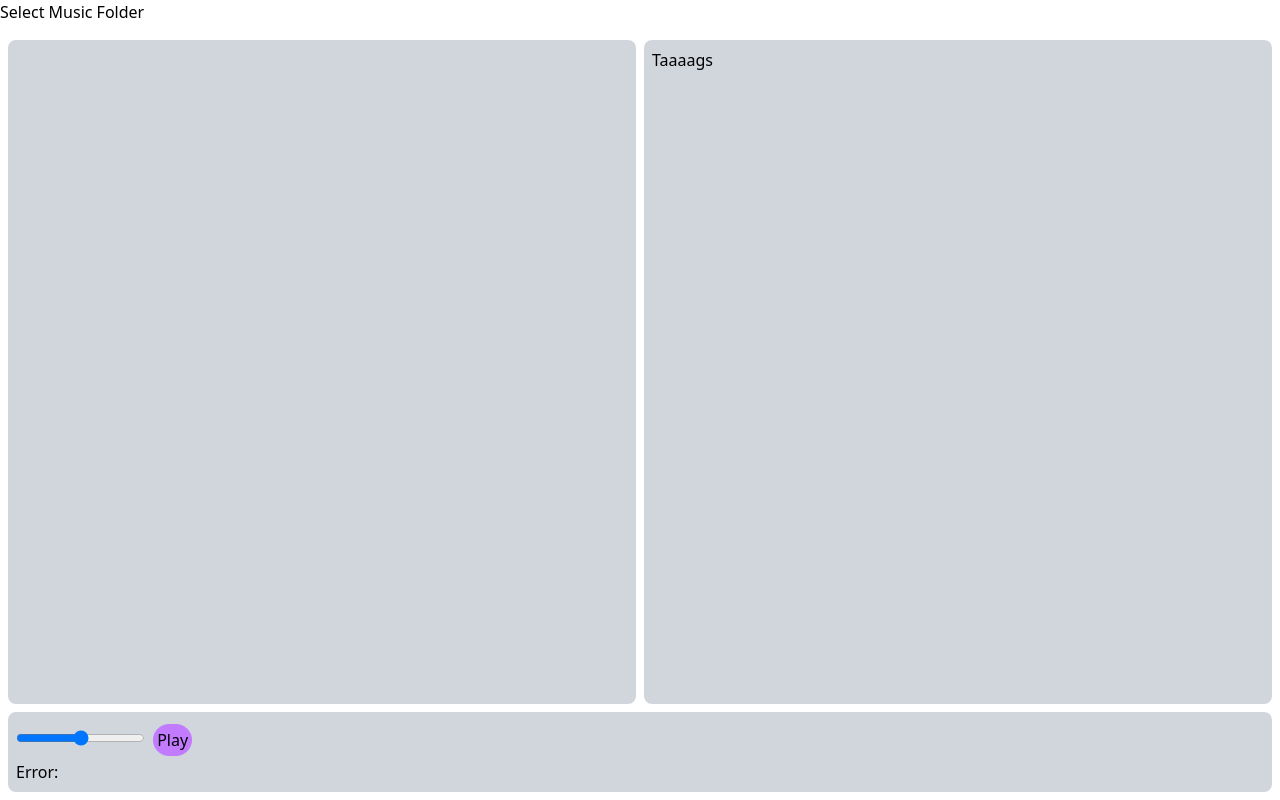
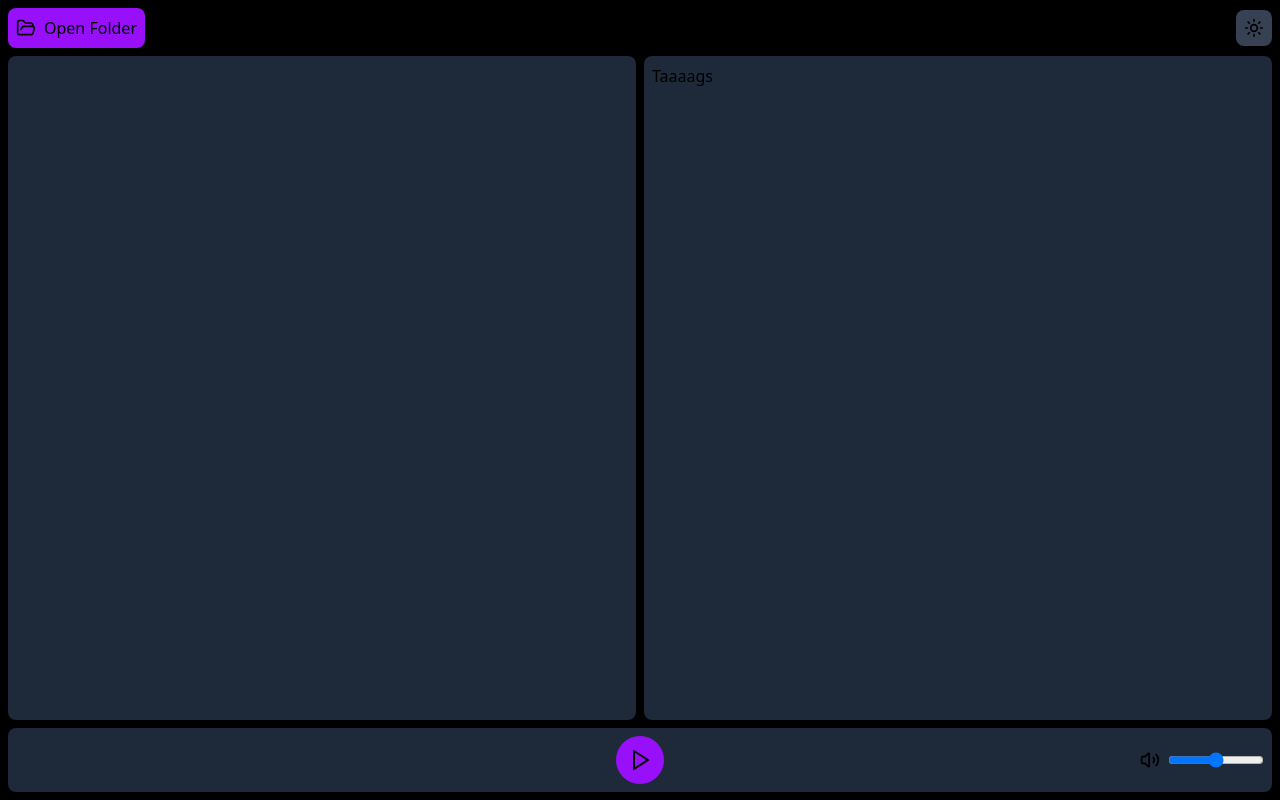
Before and after one commit to ReinhardtJ/tag-player, a SvelteKit app: page / in a window 1280 px wide. Built offline with nearby package versions, Linux system fonts and the light colour scheme.

Commit message:
add darkmode, refactor sub-components & stores

```diff
--- a/package.json
+++ b/package.json
@@ -13,6 +13,7 @@
   },
   "license": "MIT",
   "dependencies": {
+    "@lucide/svelte": "^0.562.0",
     "@tailwindcss/vite": "^4.1.18",
     "@tauri-apps/api": "^2",
     "@tauri-apps/plugin-dialog": "^2.4.2",
--- /dev/null
+++ b/src/lib/components/BottomBar.svelte
@@ -0,0 +1,57 @@
+<script lang="ts">
+  import { invoke } from '@tauri-apps/api/core'
+  import { Play, Pause, Volume2 } from '@lucide/svelte'
+  import { playerState } from '$lib/stores/player.svelte'
+  import { errorState } from '$lib/stores/error.svelte'
+
+  let volume = $state(50)
+
+  async function onVolumeChange() {
+    await invoke('volume_change', { volume: volume / 100 })
+  }
+
+  async function togglePlayback() {
+    const result = await invoke('toggle_playback')
+    if (result !== null) {
+      errorState.setError(String(result))
+      return
+    }
+    playerState.isPlaying = !playerState.isPlaying
+  }
+</script>
+
+<div class="p-2 bg-gray-300 dark:bg-gray-800 rounded-lg flex items-center justify-between">
+  <!-- Left: Error message -->
+  <div class="flex-1">
+    {#if errorState.error}
+      <p class="text-red-600 dark:text-red-400 text-sm">Error: {errorState.error}</p>
+    {/if}
+  </div>
+
+  <!-- Center: Play/Pause button -->
+  <div class="flex-1 flex justify-center">
+    <button
+      onclick={togglePlayback}
+      class="bg-purple-400 dark:bg-purple-600 rounded-full p-3 hover:bg-purple-500"
+    >
+      {#if playerState.isPlaying}
+        <Pause size={24} />
+      {:else}
+        <Play size={24} />
+      {/if}
+    </button>
+  </div>
+
+  <!-- Right: Volume controls -->
+  <div class="flex-1 flex items-center justify-end gap-2">
+    <Volume2 size={20} />
+    <input
+      type="range"
+      min="0"
+      max="100"
+      bind:value={volume}
+      oninput={onVolumeChange}
+      class="w-24"
+    >
+  </div>
+</div>
--- /dev/null
+++ b/src/lib/components/FileList.svelte
@@ -0,0 +1,31 @@
+<script lang="ts">
+  import { invoke } from '@tauri-apps/api/core'
+  import { playerState, type MusicFile } from '$lib/stores/player.svelte'
+  import { errorState } from '$lib/stores/error.svelte'
+
+  async function play(song: MusicFile) {
+    try {
+      const result = await invoke('load_and_play', { path: song.path })
+      if (result !== null) {
+        errorState.setError(String(result))
+        return
+      }
+      playerState.isLoaded = true
+      playerState.isPlaying = true
+      errorState.clearError()
+    } catch (e) {
+      errorState.setError(String(e))
+    }
+  }
+</script>
+
+<div class="h-full overflow-auto p-2 bg-gray-300 dark:bg-gray-800 rounded-lg">
+  {#each playerState.songList as song}
+    <button
+      onclick={() => play(song)}
+      class="bg-purple-400 dark:bg-purple-600 hover:bg-purple-500 rounded-lg p-2 my-1 w-full cursor-pointer text-left"
+    >
+      {song.name}
+    </button>
+  {/each}
+</div>
--- /dev/null
+++ b/src/lib/components/TagEditor.svelte
@@ -0,0 +1,3 @@
+<div class="h-full bg-gray-300 dark:bg-gray-800 rounded-lg p-2">
+  Taaaags
+</div>
--- /dev/null
+++ b/src/lib/components/TopBar.svelte
@@ -0,0 +1,53 @@
+<script lang="ts">
+  import { invoke } from '@tauri-apps/api/core'
+  import { onMount } from 'svelte'
+  import { open } from '@tauri-apps/plugin-dialog'
+  import { FolderOpen, Moon, Sun } from '@lucide/svelte'
+  import { playerState } from '$lib/stores/player.svelte'
+
+  let isDarkMode = $state(true)
+
+  onMount(() => {
+    // Load dark mode preference from localStorage
+    const savedMode = localStorage.getItem('darkMode')
+    isDarkMode = savedMode !== 'false' // default to true if not set
+
+    if (isDarkMode) {
+      document.documentElement.classList.add('dark')
+    } else {
+      document.documentElement.classList.remove('dark')
+    }
+  })
+
+  function toggleDarkMode() {
+    isDarkMode = !isDarkMode
+
+    if (isDarkMode) {
+      document.documentElement.classList.add('dark')
+    } else {
+      document.documentElement.classList.remove('dark')
+    }
+
+    // Persist preference
+    localStorage.setItem('darkMode', String(isDarkMode))
+  }
+
+  async function selectFolder() {
+    const selectedFolder = await open({ directory: true })
+    playerState.songList = await invoke('get_music_library', { path: selectedFolder })
+  }
+</script>
+
+<div class="flex justify-between items-center">
+  <button onclick={selectFolder} class="flex items-center gap-2 bg-purple-400 dark:bg-purple-600 rounded-lg p-2">
+    <FolderOpen size={20} />
+    <span>Open Folder</span>
+  </button>
+  <button onclick={toggleDarkMode} class="p-2 rounded-lg bg-gray-300 dark:bg-gray-700">
+    {#if isDarkMode}
+      <Sun size={20} />
+    {:else}
+      <Moon size={20} />
+    {/if}
+  </button>
+</div>
--- /dev/null
+++ b/src/lib/stores/error.svelte.ts
@@ -0,0 +1,13 @@
+class ErrorState {
+  error = $state('')
+
+  setError(message: string) {
+    this.error = message
+  }
+
+  clearError() {
+    this.error = ''
+  }
+}
+
+export const errorState = new ErrorState()
--- /dev/null
+++ b/src/lib/stores/player.svelte.ts
@@ -0,0 +1,18 @@
+interface MusicFile {
+  path: string
+  name: string
+}
+
+class PlayerState {
+  songList = $state<MusicFile[]>([])
+  isPlaying = $state(false)
+  isLoaded = $state(false)
+
+  reset() {
+    this.isPlaying = false
+    this.isLoaded = false
+  }
+}
+
+export const playerState = new PlayerState()
+export type { MusicFile }
--- a/src/main.css
+++ b/src/main.css
@@ -1 +1,3 @@
 @import "tailwindcss";
+
+@custom-variant dark (&:where(.dark, .dark *));
--- a/src/routes/+page.svelte
+++ b/src/routes/+page.svelte
@@ -1,92 +1,23 @@
 <script lang="ts">
-  import { invoke } from '@tauri-apps/api/core'
-  import { onMount } from 'svelte'
-  import { open } from '@tauri-apps/plugin-dialog'
-
-  let isLoaded = $state(false)
-  let isPlaying = $state(false)
-  let buttonText = $state('Play')
-  let error = $state('')
-  let songList = $state([] as MusicFile[])
-  let volume = $state(50)
-
-  interface MusicFile {
-    path: string
-    name: string
-  }
-
-
-  async function onVolumeChange() {
-    await invoke('volume_change', { volume: volume / 100 })
-  }
-
-  async function play(song: MusicFile) {
-    try {
-      const result = await invoke('load_and_play', { path: song.path })
-      if (result !== null) {
-        error = String(result)
-        return
-      }
-      buttonText = 'Pause'
-      isLoaded = true
-      isPlaying = true
-    } catch (e) {
-      error = String(e)
-    }
-
-  }
-
-  async function togglePlayback() {
-    const result = await invoke('toggle_playback')
-    if (result !== null) {
-      error = String(result)
-      return
-    }
-    isPlaying = !isPlaying
-    buttonText = isPlaying ? 'Pause' : 'Play'
-  }
-
-  async function selectFolder() {
-    const selectedFolder = await open({ directory: true })
-    songList = await invoke('get_music_library', { path: selectedFolder })
-  }
-
+  import TopBar from '$lib/components/TopBar.svelte'
+  import FileList from '$lib/components/FileList.svelte'
+  import TagEditor from '$lib/components/TagEditor.svelte'
+  import BottomBar from '$lib/components/BottomBar.svelte'
 </script>
 
-<main>
+<main class="bg-white dark:bg-black">
   <div class="grid grid-cols-2 grid-rows-[auto_1fr_auto] h-screen gap-2">
-    <div class="col-span-2">
-      <button onclick={selectFolder}>Select Music Folder</button>
+    <div class="col-span-2 mt-2 mx-2">
+      <TopBar />
     </div>
-    <div class="h-full overflow-auto ml-2 my-2 p-2 bg-gray-300 rounded-lg">
-      {#each songList as song}
-        <div>
-          <button
-              onclick={() => play(song)}
-              class="bg-purple-400 rounded-lg p-1 my-1 w-full cursor-pointer"
-          >
-            {song.name}
-          </button>
-        </div>
-      {/each}
+    <div class="ml-2 h-full overflow-hidden">
+      <FileList />
     </div>
-    <div class="h-full bg-gray-300 rounded-lg my-2 p-2 mr-2">
-      Taaaags
+    <div class="mr-2 h-full overflow-hidden">
+      <TagEditor />
     </div>
-    <div class="col-span-2 p-2 bg-gray-300 rounded-lg m-2 ">
-      <input type="range" min="0" max="100" bind:value={volume} oninput={onVolumeChange}>
-      <button
-          onclick={togglePlayback}
-          class="bg-purple-400 rounded-2xl p-1 m-1"
-      >
-        { buttonText }
-      </button>
-      <p>Error: { error }</p>
+    <div class="col-span-2 mx-2 mb-2">
+      <BottomBar />
     </div>
   </div>
 </main>
-
-<style>
-
-
-</style>
```
